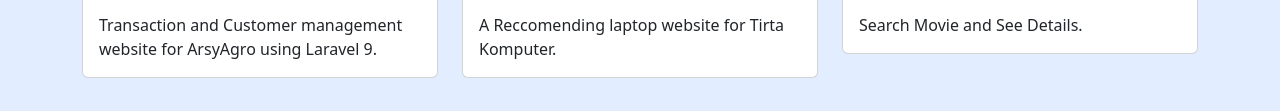
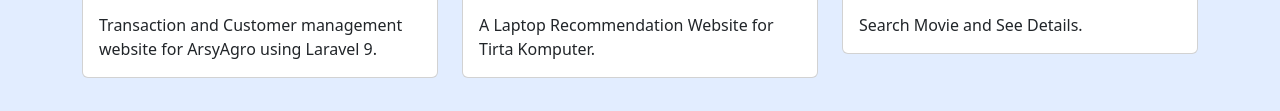
Before and after one commit to FayyadArsy/Portofolio, a plain HTML site: page index.html in a window 1280 px wide. Shown: the part 1599-1710 px from the top of the page. Drawn offline with nearby package versions, Linux system fonts and the light colour scheme.

Commit message:
update project

```diff
--- a/index.html
+++ b/index.html
@@ -102,7 +102,7 @@
                 <img src="https://drive.google.com/uc?export=view&id=1Mz-F8B67nawn7XIaEaRp8BzJyZsoF0R5" class="card-img-top" alt="Project2" />
               </a>
               <div class="card-body">
-                <p class="card-text">A Reccomending laptop website for Tirta Komputer.</p>
+                <p class="card-text">A Laptop Recommendation Website for Tirta Komputer.</p>
               </div>
             </div>
           </div>
```
